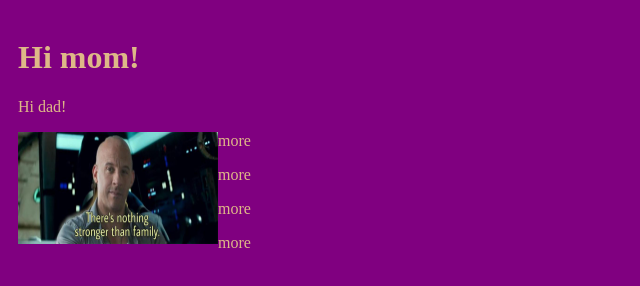
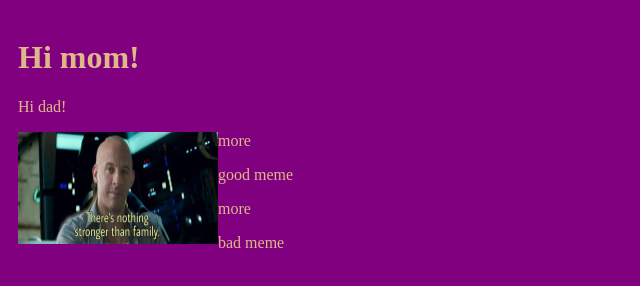
Before and after one commit to GregoryLi10/GregoryLi10.github.io, a plain HTML site: page index.html in a window 1280 px wide. Shown: the full height of the page, 0-640 px from the left. Drawn offline with Linux system fonts and the light colour scheme.

Commit message:
html css lol

```diff
--- a/index.html
+++ b/index.html
@@ -14,12 +14,12 @@
 
     <div id="more">
         <p id="name">more</p>
-        <p id="content">more</p>
+        <p id="content">good meme</p>
     </div>
 
     <div id="more">
         <p id="name">more</p>
-        <p id="content">more</p>
+        <p id="content">bad meme</p>
     </div>
 </body>
 </html>
```
